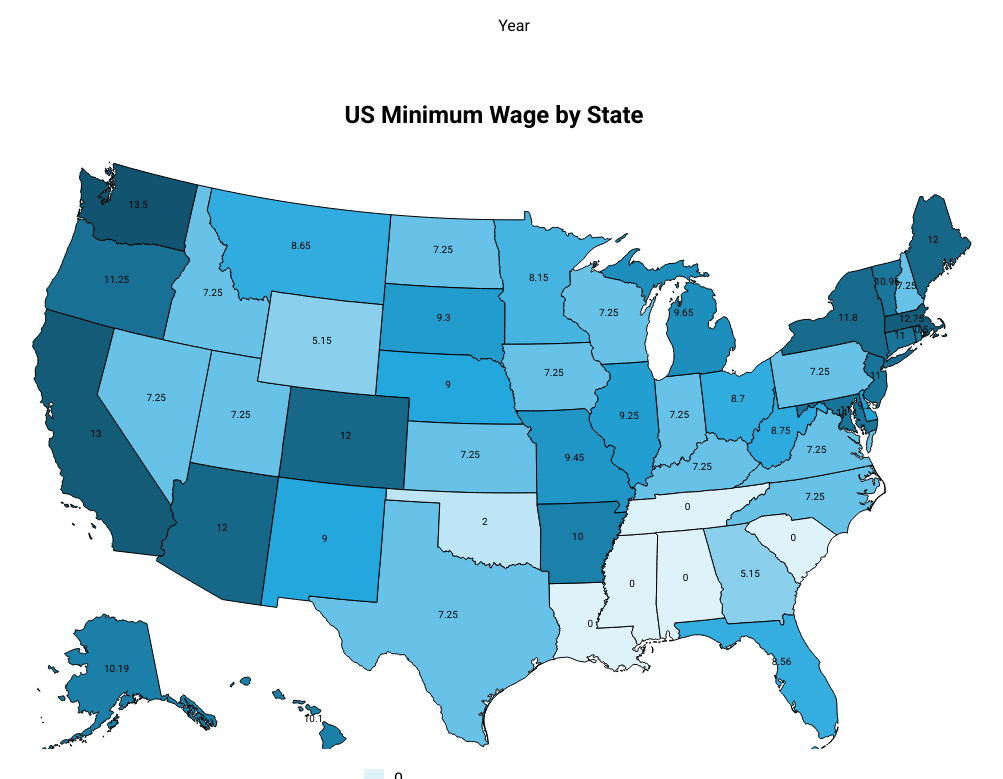
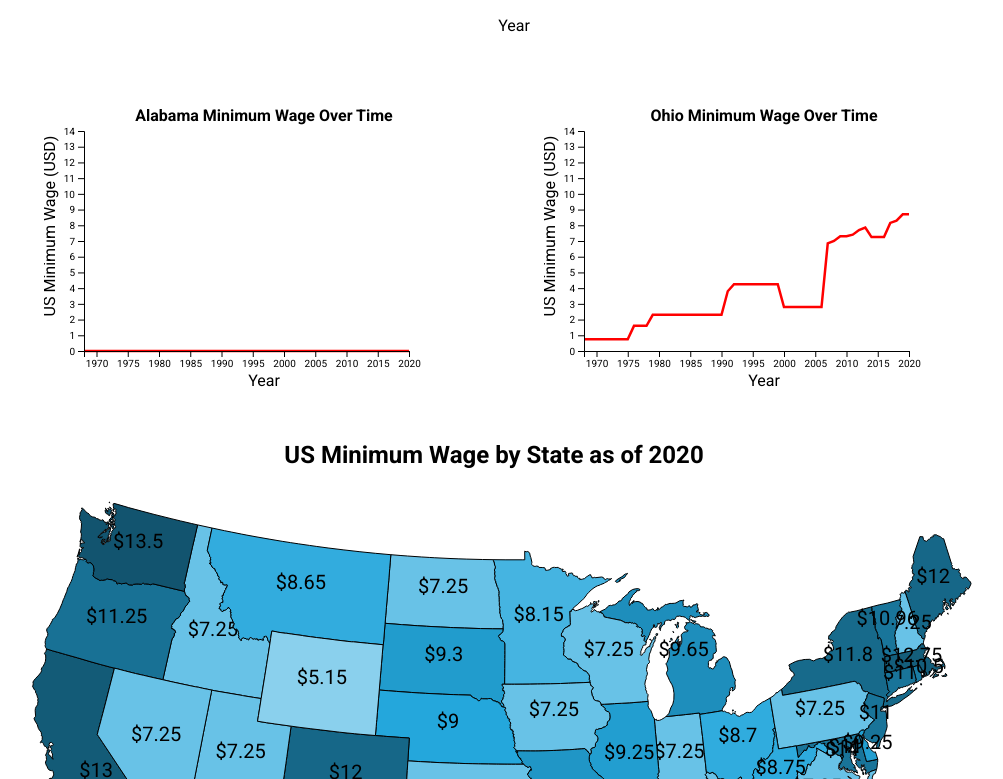
Before and after one commit to samuellee77/dsc-queue-viz, a SvelteKit app: page / in a window 1280 px wide. Shown: the part 821-1600 px from the top of the page, without its empty margins (146-1149 px from the left). Built offline with nearby package versions, Linux system fonts and the light colour scheme.

Commit message:
map value label and two interesting line plots

```diff
--- a/src/components/App.svelte
+++ b/src/components/App.svelte
@@ -5,6 +5,7 @@
   import ChoroplethMap from './ChoroplethMap.svelte';
   import Loading from './Loading.svelte';
   import Intro from './Intro.svelte';
+  import TwoLineGraphs from './TwoLineGraphs.svelte';
   import './style.css';
 
   let loading = true;
@@ -22,6 +23,7 @@
   <div class="container">
     <Intro />
     <LineGraph {federalWageData} {wageData} />
+    <TwoLineGraphs {wageData} />
     <ChoroplethMap {usData} {wageData} />
   </div>
 {/if}
--- a/src/components/ChoroplethMap.svelte
+++ b/src/components/ChoroplethMap.svelte
@@ -28,6 +28,16 @@
             return colorScale(setYear)(stateMinimumWage);
         }
         return 'white';
+    }
+
+    //change text color to white when state background color is #166788 and #104e66
+    function getTextColor(state) {
+        const stateName = state.properties.name;
+        const stateData = filterYear(setYear).find((d) => d.state === stateName);
+        if (stateMinimumWage >= 10) {
+            return "white";
+        }
+        return "black";
     }
 
     //Show color scale
@@ -66,7 +76,7 @@
     onMount(createLegend);
 </script>
 
-<h2 class="body-header">US Minimum Wage by State</h2>
+<h2 class="body-header">US Minimum Wage by State as of 2020</h2>
 <svg width="960" height="600">
     {#each usData as state (state.id)}
         <path d={path(state)} fill={getColor(state)}></path>
@@ -75,9 +85,9 @@
                 x={path.centroid(state)[0]}
                 y={path.centroid(state)[1]}
                 text-anchor="middle"
-                fill="black"
-                font-size="10">
-                {filterYear(setYear).find(d => d.state === state.properties.name).state_minimum_wage}
+                fill={getTextColor}
+                font-size="20">
+                ${filterYear(setYear).find(d => d.state === state.properties.name).state_minimum_wage}
             </text>
     {/if}
     {/each}
--- a/src/components/Intro.svelte
+++ b/src/components/Intro.svelte
@@ -1,4 +1,4 @@
-<h1 class="body-header">U.S. Minimum Wage by State</h1>
+<h1 class="body-header">Visualizing U.S. Minimum Wage</h1>
 
 <p class="body-text">The history of minimum wage legislation in the
 United States is a journey marked by social advocacy, economic necessity, and political debate. The concept of a minimum wage was introduced to ensure that workers could earn a living wage, providing for their basic needs without falling into poverty. Over time, this idea evolved, leading to significant legislative milestones.
--- /dev/null
+++ b/src/components/TwoLineGraphs.svelte
@@ -0,0 +1,122 @@
+<script>
+    import * as d3 from 'd3';
+    export let wageData;
+    let svgAlabama;
+    let svgOhio;
+    let tooltip;
+
+    // Function to create a line graph for a specific state
+    function createLineGraph(svgElement, state) {
+        const stateData = wageData.filter(d => d.state === state);
+
+        const width = 400;
+        const height = 300;
+        const margin = { top: 30, right: 35, bottom: 50, left: 40 };
+
+        const xScale = d3.scaleTime()
+            .domain(d3.extent(stateData, d => new Date(d.year, 0)))
+            .range([margin.left, width - margin.right]);
+        const yScale = d3.scaleLinear()
+            .domain([0, 14]) // Set the domain to be consistent for both charts
+            .range([height - margin.bottom, margin.top]);
+
+        const line = d3.line()
+            .x(d => xScale(new Date(d.year, 0)))
+            .y(d => yScale(d.state_minimum_wage));
+
+        svgElement.selectAll("*").remove();
+
+        svgElement.append('path')
+            .datum(stateData)
+            .attr('fill', 'none')
+            .attr('stroke', 'red')
+            .attr('stroke-width', 2.5)
+            .attr('d', line);
+
+        svgElement.append('g')
+            .attr('transform', `translate(0,${height - margin.bottom})`)
+            .call(d3.axisBottom(xScale));
+
+        svgElement.append('g')
+            .attr('transform', `translate(${margin.left},0)`)
+            .call(d3.axisLeft(yScale));
+
+        svgElement.append('text')
+            .attr('transform', `translate(${(width + margin.left) / 2}, ${height - 15})`)
+            .style('text-anchor', 'middle')
+            .text('Year');
+
+        svgElement
+            .append('text')
+            .attr('transform', 'rotate(-90)') // Rotate the text
+            .attr('y', -5) // Position at the start of the y-axis
+            .attr('x', (margin.bottom - height) / 2) // Position at the middle of the y-axis
+            .attr('dy', '1em') // Adjust the position
+            .style('text-anchor', 'middle') // Center the text
+            .text('US Minimum Wage (USD)');
+
+        svgElement.append('text')
+            .attr('transform', `translate(${(width + margin.left) / 2}, 20)`)
+            .style('text-anchor', 'middle')
+            .style('font-size', '16px')
+            .style('font-weight', 'bold')
+            .text(`${state} Minimum Wage Over Time`);
+
+        svgElement.selectAll('rect')
+            .data(stateData)
+            .enter()
+            .append('rect')
+            .attr('x', d => xScale(new Date(d.year, 0)) - 2) // Adjust width and position as needed
+            .attr('y', d => yScale(d.state_minimum_wage) - 10) // Adjust height and position as needed
+            .attr('width', 4) // Adjust width as needed
+            .attr('height', 20) // Adjust height as needed
+            .style('fill', 'none') // Make them invisible
+            .style('pointer-events', 'all') // Enable mouse events
+            .on('mouseover', function(event, d) {
+                tooltip.style.opacity = 1; // Show tooltip
+                tooltip.style.left = `${event.pageX + 10}px`;
+                tooltip.style.top = `${event.pageY - 28}px`;
+                tooltip.innerHTML = `Year: ${d.year}<br>Minimum Wage: $${d.state_minimum_wage}`;
+            })
+            .on('mouseout', function() {
+                tooltip.style.opacity = 0;
+            });
+    }
+
+    $: {
+        if (svgAlabama && wageData) {
+            createLineGraph(d3.select(svgAlabama), 'Alabama');
+        }
+        if (svgOhio && wageData) {
+            createLineGraph(d3.select(svgOhio), 'Ohio');
+        }
+    }
+</script>
+<div class="tooltip" bind:this={tooltip}>Tooltip</div>
+<div class="line-graphs-container">
+    <svg bind:this={svgAlabama} width="400" height="300"></svg>
+    <svg bind:this={svgOhio} width="400" height="300"></svg>
+</div>
+
+<style>
+    .line-graphs-container {
+        display: flex;
+        justify-content: space-around;
+        align-items: center;
+        width: 100%;
+        margin: 20px 0;
+    }
+    .tooltip {
+        position: absolute;
+        text-align: center;
+        width: 120px;
+        padding: 8px;
+        font: 12px sans-serif;
+        background: lightsteelblue;
+        border: 0px;
+        border-radius: 8px;
+        pointer-events: none;
+        opacity: 0;
+        transition: opacity 0.5s;
+    }
+</style>
```
Also changed, not shown: src/components/LineGraph.svelte (line endings or trailing spaces).
